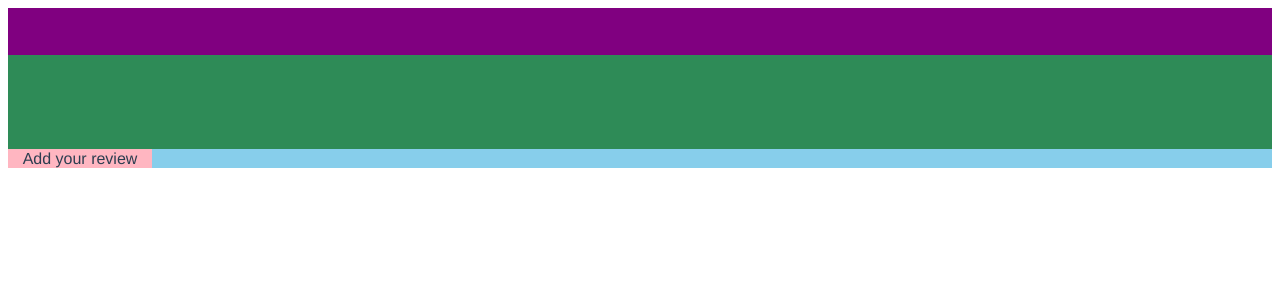
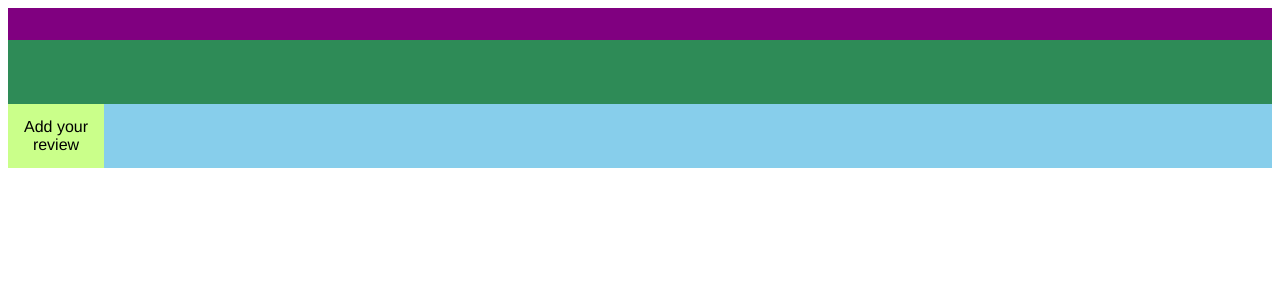
Before and after one commit to jenseneducation-Clara-Berglund/ClarasEvents, a Vue app: page /Profile in a window 1280 px wide. Shown: the top 300 px of the page. Built offline with nearby package versions, Linux system fonts and the light colour scheme.

Commit message:
Update Button.vue

```diff
--- a/src/components/Button.vue
+++ b/src/components/Button.vue
@@ -1,6 +1,6 @@
 <template>
   <div class="buttonContainer" v-on:click="$emit('clicked')">
-    {{ title }}
+    <p>{{ title }}</p>
   </div>
 </template>
 
@@ -17,9 +17,13 @@ export default {
   display: flex;
   justify-content: center;
   align-items: center;
-  background-color: lightpink;
+  background-color: #caff8a;
   height: 4em;
   min-width: 3em;
-  max-width: 9em;
+  max-width: 6em;
+}
+.buttonContainer > p {
+  color: black;
+  font-size: 1em;
 }
 </style>
```
